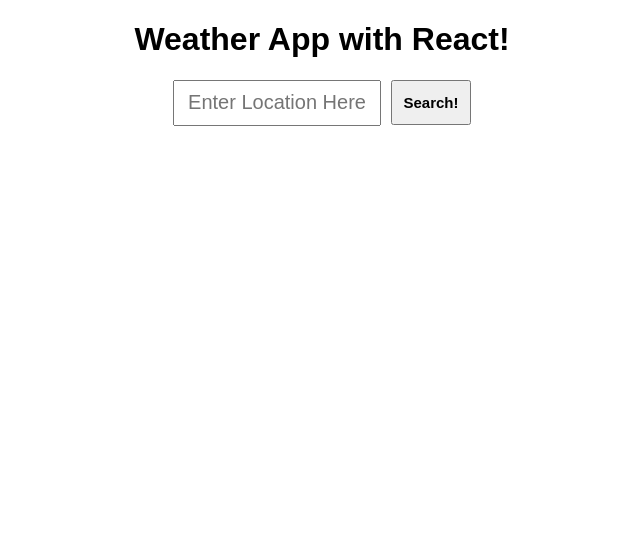
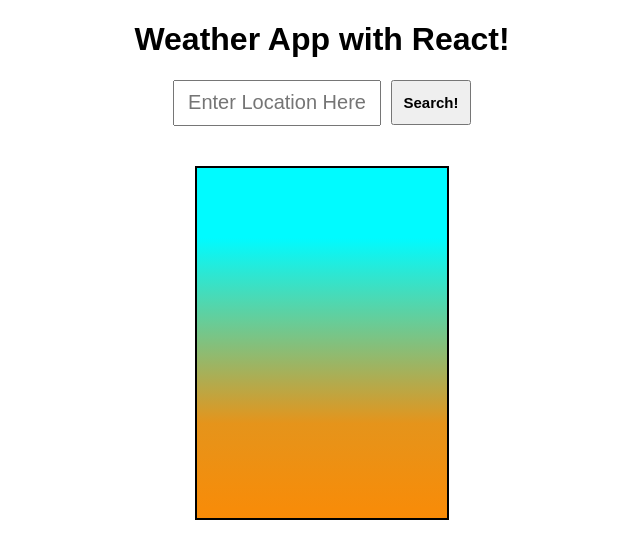
Before and after one commit to Shibaz98/weatherapp-v2, a React (Create React App) app: page / in a window 1280 px wide. Shown: the top 558 px of the page, without its empty margins (318-958 px from the left). Built offline with nearby package versions, Linux system fonts and the light colour scheme.

Commit message:
starting to implement a 5 day forecast feature

```diff
--- a/src/App.js
+++ b/src/App.js
@@ -4,6 +4,8 @@ import SearchBar from './SearchBar/SearchBar';
 import DisplayContainer from './DisplayContainer/DisplayContainer';
 import Weather from './Util/weather';
 import { useState } from 'react';
+import FiveDay from './FiveDay/FiveDay';
+
 
 function App() {
 
@@ -25,6 +27,9 @@ function App() {
       <div className='DisplaySection'>
         <DisplayContainer weather={weather}/>
       </div>
+      <div className='FiveDaySection'>
+        <FiveDay/>
+      </div>
     </div>
   );
 }
--- /dev/null
+++ b/src/FiveDay/FiveDay.css
@@ -0,0 +1,10 @@
+.FiveDayContainer{
+    display: flex;
+    justify-content: center;
+    align-items: center;
+    border: solid black 2px;
+    height: 350px;
+    width: 250px;
+    background: rgb(249,139,7);
+    background: linear-gradient(0deg, rgba(249,139,7,1) 0%, rgba(229,148,27,1) 27%, rgba(0,251,255,1) 80%);
+}
--- /dev/null
+++ b/src/FiveDay/FiveDay.jsx
@@ -0,0 +1,12 @@
+import './FiveDay.css';
+
+
+function FiveDay(props){
+    return(
+        <div className='FiveDayContainer'>
+
+        </div>
+    )
+};
+
+export default FiveDay
--- a/src/index.css
+++ b/src/index.css
@@ -9,3 +9,10 @@
   justify-content: center;
   margin-top: 20px;
 }
+
+.FiveDaySection{
+  display: flex;
+  align-items: center;
+  justify-content: center;
+  margin-top: 20px;
+}
```
